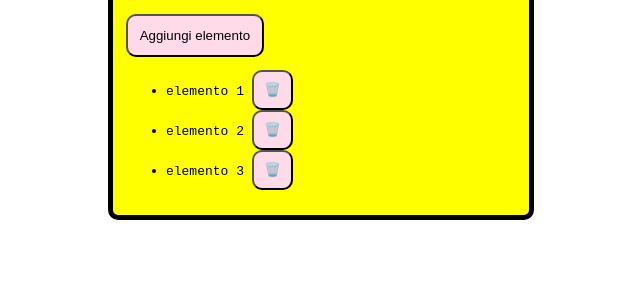
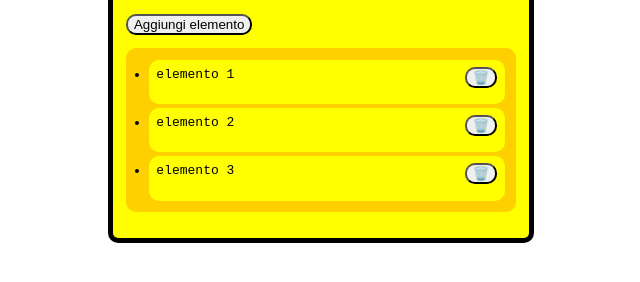
Before and after one commit to stefanolazzari/7-ottobre-2026-test-2info, a plain HTML site: page index.html in a window 1280 px wide. Shown: the part 76-358 px from the top of the page, without its empty margins (319-959 px from the left). Drawn offline with Linux system fonts and the light colour scheme.

Commit message:
Aggiunta della funzionalità di rimozione degli elementi dalla lista e miglioramenti stilistici

```diff
--- a/index.html
+++ b/index.html
@@ -11,9 +11,9 @@
     <h1>Lista dinamica di Cognome</h1>
     <button id="bottone-aggiungi">Aggiungi elemento</button>
     <ul id="lista">
-        <li>elemento 1 <button>🗑️</button></li>
-        <li>elemento 2 <button>🗑️</button></li>
-        <li>elemento 3 <button>🗑️</button></li>
+        <li>elemento 1 <button class="cestino">🗑️</button></li>
+        <li>elemento 2 <button class="cestino">🗑️</button></li>
+        <li>elemento 3 <button class="cestino">🗑️</button></li>
     </ul>
 </div>
 
@@ -37,10 +37,28 @@
     }
 
     #contenitore button{
-        background-color: rgb(255, 219, 233);
-        padding: 3%;
         border-radius: 10px;
         color: black;
     }
+    #contenitore li{
+        border-radius: 10px;
+        background-color: yellow;
+        height: 30px;
+        padding: 2%;
+        margin: 1%;
+    }
+
+    .cestino{
+        float: right;
+    }
+
+    #contenitore ul{
+        background-color: rgb(255, 208, 0);
+        border-radius: 10px;
+        padding-left:5%;
+        padding-top: 2%;
+        padding-bottom: 2%;
+        padding-right: 2%;
+    }
 
 </style>
--- a/main.js
+++ b/main.js
@@ -8,8 +8,15 @@ function aggiungiElemento(){
     lista.appendChild(nuovoElemento);
 
     let bottoneCestino = document.createElement("button");
+    bottoneCestino.className = "cestino";
     bottoneCestino.innerHTML = "🗑️";
     nuovoElemento.appendChild(bottoneCestino);
 }
 
+function rimuoviElemento(event){
+    let bottoneCestino = event.target.closest(".cestino");
+    bottoneCestino.closest("li").remove();
+}
+
 bottone.addEventListener("click",aggiungiElemento);
+lista.addEventListener("click", rimuoviElemento);
```
